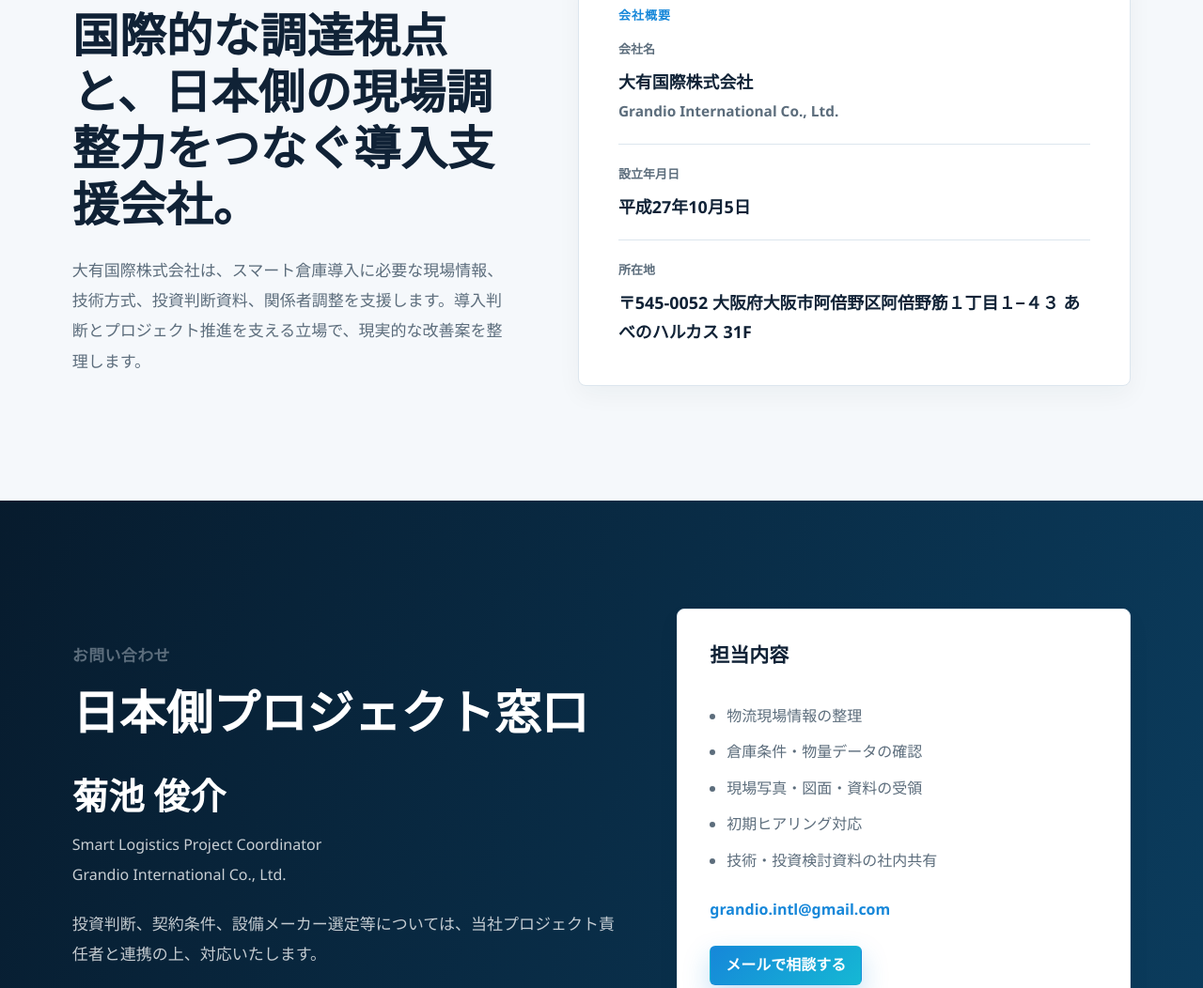
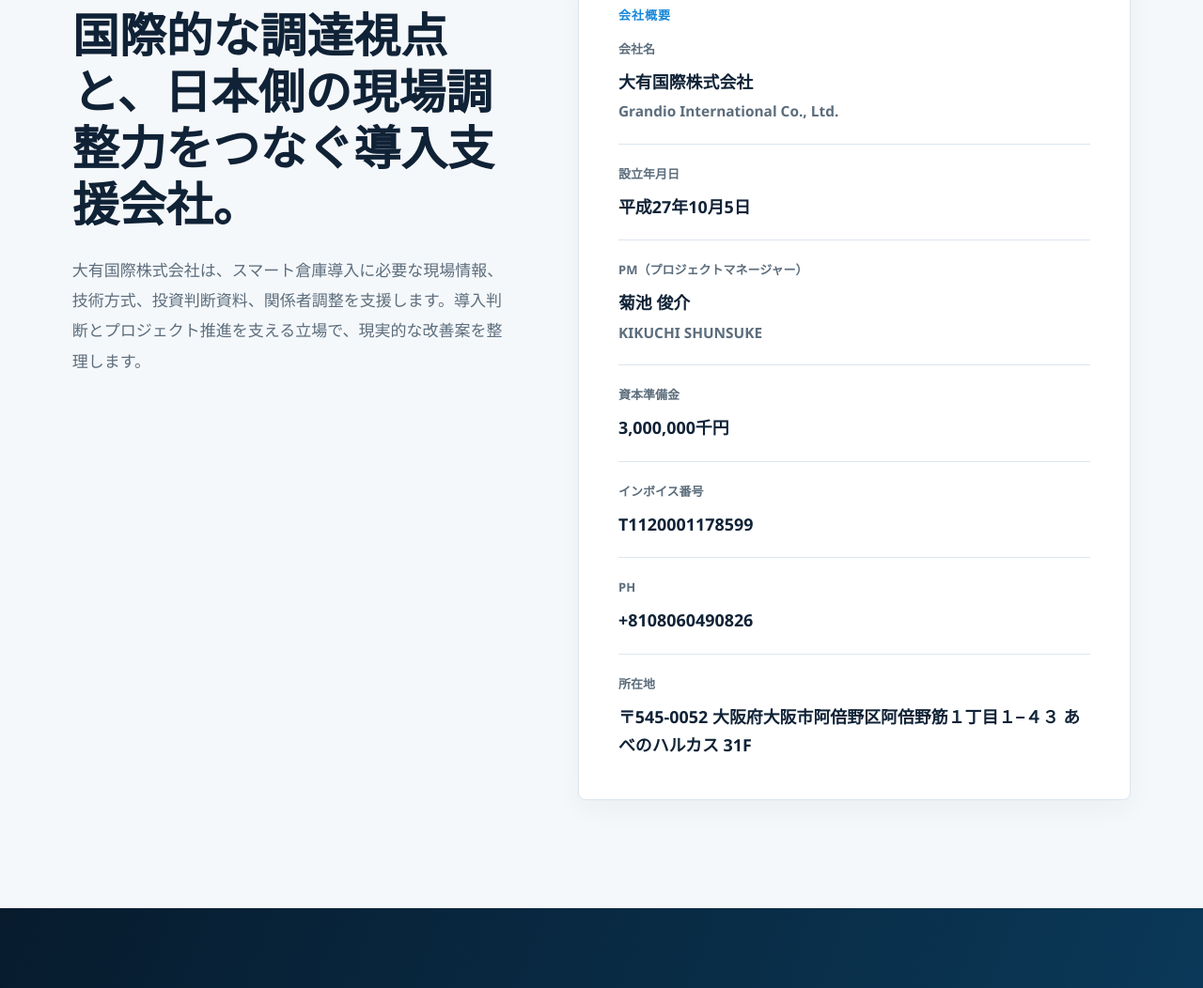
Before and after one commit to grandiointl-gm/grandio-smart-logistics, a plain HTML site: page index.html in a window 1280 px wide. Shown: the part 5761-6813 px from the top of the page at 94% size. Drawn offline with Linux system fonts and the light colour scheme.

Commit message:
Update company profile and project email

```diff
--- a/index.html
+++ b/index.html
@@ -14,7 +14,7 @@
     <meta property="og:title" content="大有国際株式会社｜スマート物流・自動倉庫ソリューション">
     <meta property="og:description" content="物流現場調査、物量分析、設備方式比較、投資回収試算を通じて、スマート倉庫・自動倉庫・WMS/WCS導入を支援します。">
     <meta property="og:type" content="website">
-    <link rel="stylesheet" href="./styles.css?v=20260701-grandio-11">
+    <link rel="stylesheet" href="./styles.css?v=20260702-grandio-12">
   </head>
   <body class="lang-ja">
     <header class="site-header" data-header>
@@ -327,6 +327,25 @@
                 <dd><span class="ja">平成27年10月5日</span><span class="en">October 5, 2015</span></dd>
               </div>
               <div>
+                <dt><span class="ja">PM（プロジェクトマネージャー）</span><span class="en">Project Manager</span></dt>
+                <dd>
+                  <span class="company-name-ja">菊池 俊介</span>
+                  <span class="company-name-en">KIKUCHI SHUNSUKE</span>
+                </dd>
+              </div>
+              <div>
+                <dt><span class="ja">資本準備金</span><span class="en">Capital Reserve</span></dt>
+                <dd><span>3,000,000千円</span></dd>
+              </div>
+              <div>
+                <dt><span class="ja">インボイス番号</span><span class="en">Invoice Registration Number</span></dt>
+                <dd><span>T1120001178599</span></dd>
+              </div>
+              <div>
+                <dt><span class="ja">PH</span><span class="en">Phone</span></dt>
+                <dd><a href="tel:+8108060490826">+8108060490826</a></dd>
+              </div>
+              <div>
                 <dt><span class="ja">所在地</span><span class="en">Address</span></dt>
                 <dd>
                   <span class="ja">〒545-0052 大阪府大阪市阿倍野区阿倍野筋１丁目１−４３ あべのハルカス 31F</span>
@@ -342,14 +361,9 @@
         <div>
           <p class="eyebrow"><span class="ja">お問い合わせ</span><span class="en">Contact</span></p>
           <h2>
-            <span class="ja">日本側プロジェクト窓口</span>
-            <span class="en">Japan-side Project Contact</span>
+            <span class="ja">導入検討に必要な情報整理からご相談ください。</span>
+            <span class="en">Contact us for initial project information review.</span>
           </h2>
-          <div class="contact-person">
-            <strong><span class="ja">菊池 俊介</span><span class="en">Shunsuke Kikuchi</span></strong>
-            <span>Smart Logistics Project Coordinator</span>
-            <span>Grandio International Co., Ltd.</span>
-          </div>
           <p class="notice ja">投資判断、契約条件、設備メーカー選定等については、当社プロジェクト責任者と連携の上、対応いたします。</p>
           <p class="notice en">Investment decisions, contract conditions and equipment manufacturer selection will be handled in coordination with our project management team.</p>
         </div>
@@ -362,8 +376,8 @@
             <li><span class="ja">初期ヒアリング対応</span><span class="en">Initial hearing and coordination</span></li>
             <li><span class="ja">技術・投資検討資料の社内共有</span><span class="en">Internal sharing of technical and investment study materials</span></li>
           </ul>
-          <a class="contact-email" href="mailto:grandio.intl@gmail.com">grandio.intl@gmail.com</a>
-          <a class="button primary" href="mailto:grandio.intl@gmail.com"><span class="ja">メールで相談する</span><span class="en">Contact by Email</span></a>
+          <a class="contact-email" href="mailto:project@grandio-intl.com">project@grandio-intl.com</a>
+          <a class="button primary" href="mailto:project@grandio-intl.com"><span class="ja">メールで相談する</span><span class="en">Contact by Email</span></a>
         </div>
       </section>
     </main>
@@ -374,6 +388,6 @@
       <a href="#top"><span class="ja">ページ上部へ</span><span class="en">Back to top</span></a>
     </footer>
 
-    <script src="./script.js?v=20260701-grandio-11"></script>
+    <script src="./script.js?v=20260702-grandio-12"></script>
   </body>
 </html>
--- a/styles.css
+++ b/styles.css
@@ -682,20 +682,6 @@
     var(--navy);
 }
 
-.contact-person {
-  display: grid;
-  gap: 4px;
-  margin-bottom: 22px;
-}
-
-.contact-person strong {
-  font-size: clamp(28px, 3vw, 40px);
-}
-
-.contact-person > span {
-  color: rgba(255, 255, 255, 0.78);
-}
-
 .notice {
   color: rgba(255, 255, 255, 0.76) !important;
 }
```
